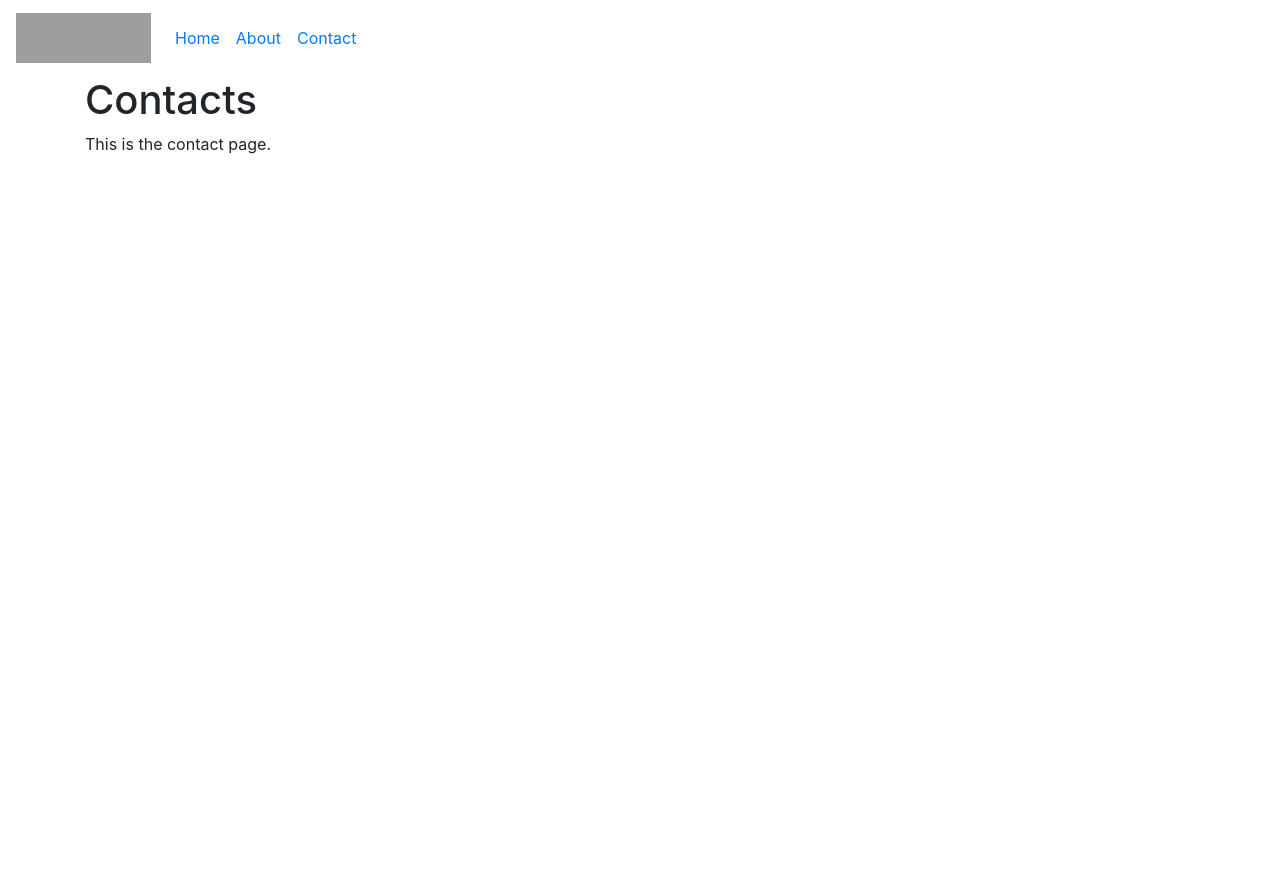
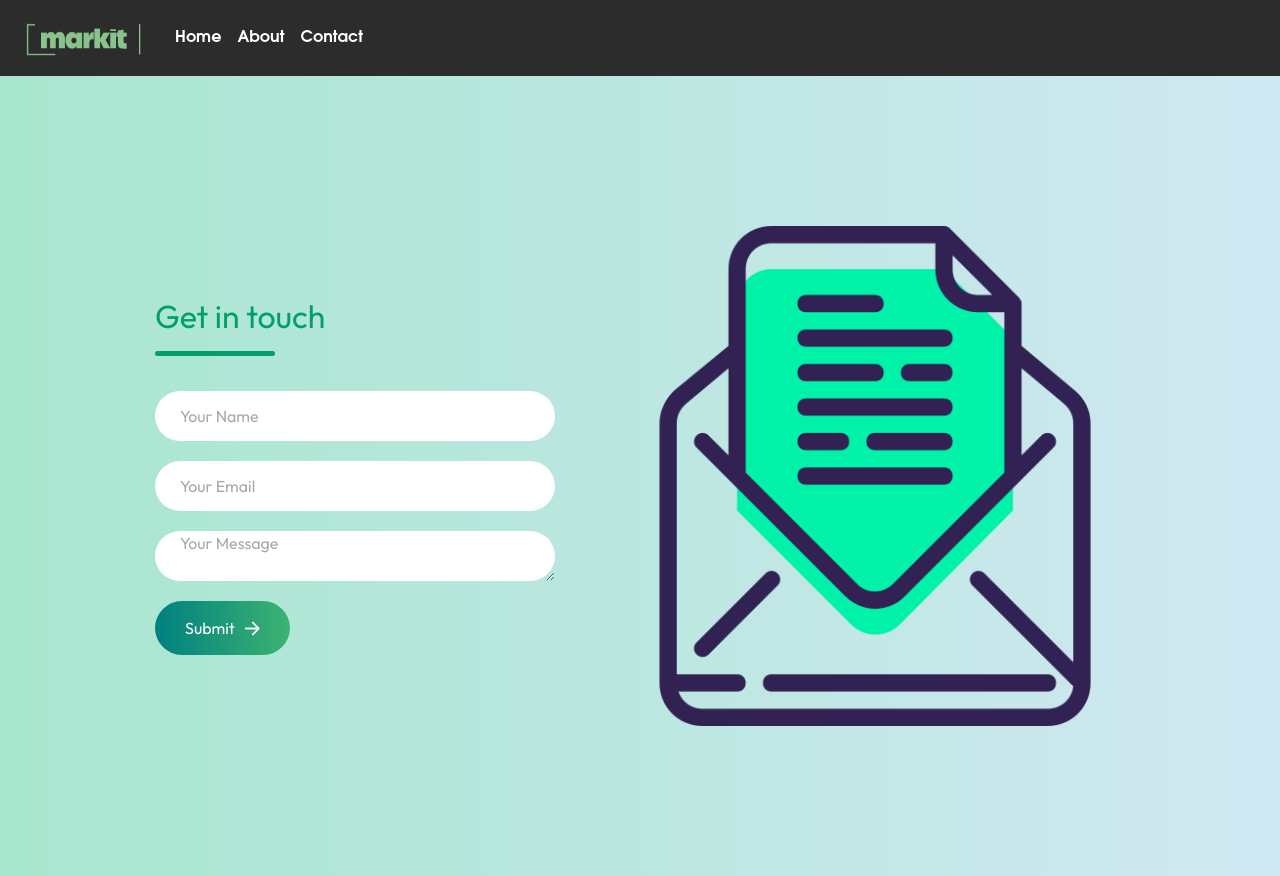
Before and after one commit to jans041/imcooked, a Django app: page /contact/ in a window 1280 px wide. Before the commit the page ends 154 px from the top, so only its background shows below. Run offline with Django 5.2, Linux system fonts and the light colour scheme; some libraries are stand-ins or nearby versions; grey boxes are pictures that could not be loaded.

Commit message:
fixed tab and bg; made about page with api

```diff
--- a/demo/myapp/admin.py
+++ b/demo/myapp/admin.py
@@ -1,5 +1,4 @@
 from django.contrib import admin
-from .models import TodoItem
+
 
 # Register your models here.
-admin.site.register(TodoItem)
--- a/demo/myapp/models.py
+++ b/demo/myapp/models.py
@@ -1,7 +1,3 @@
 from django.db import models
 
 # Create your models here.
-
-class TodoItem(models.Model):
-    title = models.CharField(max_length=200)
-    completed = models.BooleanField(default=False)
--- /dev/null
+++ b/demo/myapp/static/consty.css
@@ -0,0 +1,89 @@
+@import url('https://fonts.googleapis.com/css2?family=Outfit:wght@400;600&display=swap');
+
+*{
+    padding: 0;
+    margin: 0;
+    box-sizing: border-box;
+}
+body{
+    font-family: 'Outfit', sans-serif;
+    background: linear-gradient(to right, #a8e6cf, #d0e8f2);
+}
+.contact-container{
+    height: 100vh;
+    display: flex;
+    align-items: center;
+    justify-content: space-evenly;
+}
+.contact-left{
+    display: flex;
+    flex-direction: column;
+    align-items: start;
+    gap: 20px;
+}
+
+.contact-left-title{
+    font-weight: 600;
+    color: #009f6b;
+    font-size: 40px;
+    margin-bottom: 5px;
+}
+
+.contact-left-title hr{
+    border: none;
+    width: 120px;
+    height: 5px;
+    background-color: #009f6b;
+    border-radius: 10px;
+    margin-bottom: 10px;
+}
+
+.contact-inputs{
+    width: 400px;
+    height: 50px;
+    border: none;
+    outline: none;
+    padding-left: 25px;
+    font-weight: 500;
+    color: #666;
+    border-radius: 50px;
+}
+
+.contact-inputs:focus{
+    border: 2px solid #ff994f;
+}
+
+.contact-inputs::placeholder{
+    color: #a9a9a9;
+}
+
+.contact-left button{
+    display: flex;
+    align-items: center;
+    padding: 15px 30px;
+    font-size: 16px;
+    color: #fff;
+    gap: 10px;
+    border: none;
+    border-radius: 50px;
+    background: linear-gradient(270deg,#3cb371,#008080);
+    cursor: pointer;
+}
+
+.contact-left button img{
+    height: 15px;
+}
+
+.contact-right img{
+    width: 500px;
+}
+
+@media (max-width:800px) {
+    .contact-inputs{
+        width:80vw;
+    }
+    .contact-right{
+        display: none;
+    }
+
+}
--- /dev/null
+++ b/demo/myapp/static/styles.css
@@ -0,0 +1,21 @@
+.custom-navbar {
+    background-color: #2c2c2c; /* Custom background color */
+    color: #FFFFFF;           /* Custom text color */
+  }
+
+  .custom-navbar a.nav-link {
+    color: #FFFFFF;
+    font-family: "Avantgarde", "TeX Gyre Adventor", "URW Gothic L", sans-serif;
+    font-weight: bold;            /* Custom link color */
+  }
+
+  .custom-navbar a.nav-link:hover {
+    color: #98D57B;         /* Change link color on hover */
+  }
+
+  /* styles.css */
+  body {
+    background: linear-gradient(to right, #a8e6cf, #d0e8f2);
+    height: 100vh; /* Full height */
+    margin: 0; /* No default margin */
+  }
--- /dev/null
+++ b/demo/myapp/templates/index.html
@@ -0,0 +1,31 @@
+{% extends "base.html" %} {% block content %}
+<html lang="en">
+<head>
+    <meta charset="UTF-8">
+    <meta name="viewport" content="width=device-width, initial-scale=1.0">
+    <title>Contact Form</title>
+
+    {% load static %}
+
+    <link rel="stylesheet" href="{% static 'consty.css' %}">
+</head>
+<body>
+    <div class="contact-container">
+        <form action="https://api.web3forms.com/submit" method="POST" class="contact-left">
+            <div class="contact-left-title">
+                <h2>Get in touch</h2>
+                <hr>
+            </div>
+            <input type="hidden" name="access_key" value="567f78db-87c6-4200-937f-a2a756103d4a">
+            <input type="text" name="name" placeholder="Your Name" class="contact-inputs" required>
+            <input type="email" name="email" placeholder="Your Email" class="contact-inputs" required>
+            <textarea name="message" placeholder="Your Message" class="contact-inputs"></textarea>
+            <button type="submit">Submit <img src="{% static 'myapp/images/assets/arrow_icon.png' %}" alt=""></button>
+        </form>
+        <div class="contact-right">
+            <img src="{% static 'myapp/images/assets/right_img.png' %}" alt="">
+        </div>
+    </div>
+</body>
+</html>
+{% endblock %}
--- a/demo/myapp/views.py
+++ b/demo/myapp/views.py
@@ -1,5 +1,5 @@
 from django.shortcuts import render, HttpResponse
-from .models import TodoItem
+
 
 # Create your views here.
 
@@ -10,4 +10,4 @@ def about(request):
     return render(request, 'about.html')
 
 def contact(request):
-    return render(request, 'contact.html')
+    return render(request, 'index.html')
```
Also changed, not shown: demo/demo/settings.py (+2 -6 lines), demo/myapp/templates/base.html (+1 -6 lines), demo/myapp/static/logo.png (added), demo/myapp/static/myapp/images/assets/arrow_icon.png (added), demo/myapp/static/myapp/images/assets/right_img.png (added), 1 other file.
